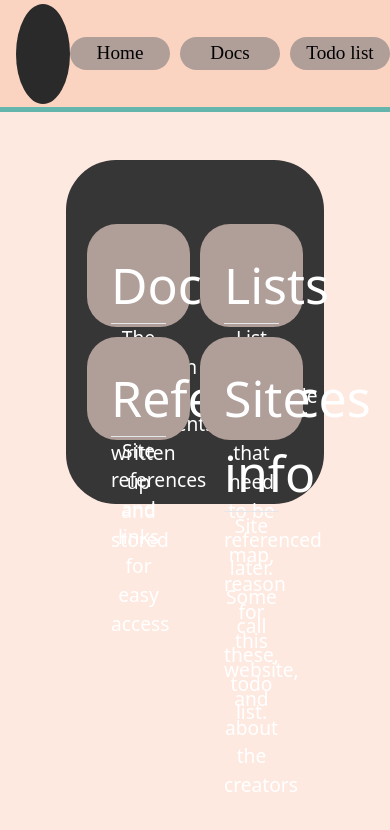
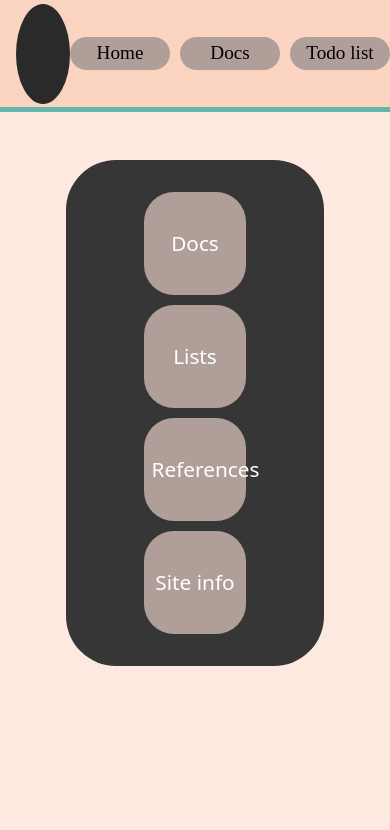
Before and after one commit to ci0cc0lat0/EmilysWorkDashboard, a Next.js app: page / in a window 390 px wide. Shown: the top 830 px of the page. Built offline with nearby package versions, Linux system fonts and the light colour scheme.

Commit message:
Styling fixes

```diff
--- a/src/app/docs/docs_render.module.css
+++ b/src/app/docs/docs_render.module.css
@@ -9,6 +9,7 @@
   background-color: #FEE9E1;
 }
 .table_a td, .table_a th{
+  max-width: 250px;
   padding: 0.5rem ;
 
 }
--- a/src/app/docs/page.js
+++ b/src/app/docs/page.js
@@ -196,7 +196,7 @@ function Render() {
               clear_market()
               clear_group()
               clear_meeting()
-            }}>Clear current filters</button>
+            }}>Clear filters</button>
           </div>
         </div >
 
--- a/src/app/styles/page.module.css
+++ b/src/app/styles/page.module.css
@@ -18,6 +18,9 @@
   gap: 10px;
 
 }
+
+
+
 .fp_grid_item{
   border-radius: 30px;
 
@@ -40,7 +43,7 @@
 }
 
 .fp_item_wrapper{
-  padding: 1.5rem;
+  padding: 1rem;
   position: absolute;
   top: 0;
   left: 0;
@@ -56,7 +59,7 @@
 }
 .fp_item_text > h1 {
   display: block;
-  font-size: 50px;
+  font-size: min(3vw, 350%);
 }
 
 .fp_item_wrapper  hr {
@@ -64,5 +67,36 @@
 
 }
 .fp_item_text > p{
-  font-size: larger;
+  font-size: 1rem;
 }
+
+
+@media screen and (max-width:700px) {
+  .fp_grid_container{
+    flex-direction: column;
+    justify-content: center;
+    align-items: center;
+    padding: 2rem 0 2rem 0;
+    /* transition: 0.2s; */
+  }
+  .fp_item_wrapper{
+    padding: 0.5rem;
+  }
+  .fp_item_text > p{
+    display: none;
+  }
+  .fp_item_wrapper  hr {
+    display: none;
+
+  }
+  .fp_item_wrapper{
+    align-items: center;
+  }
+
+  .fp_item_text > h1 {
+    display: block;
+    font-size: 130%;
+  }
+
+
+}
```
Also changed, not shown: src/app/components/style/filter_button.module.css (+13 -1 lines), src/app/docs/docs.module.css (+20 -1 lines), src/app/components/style/Remove_button.module.css (line endings or trailing spaces).
